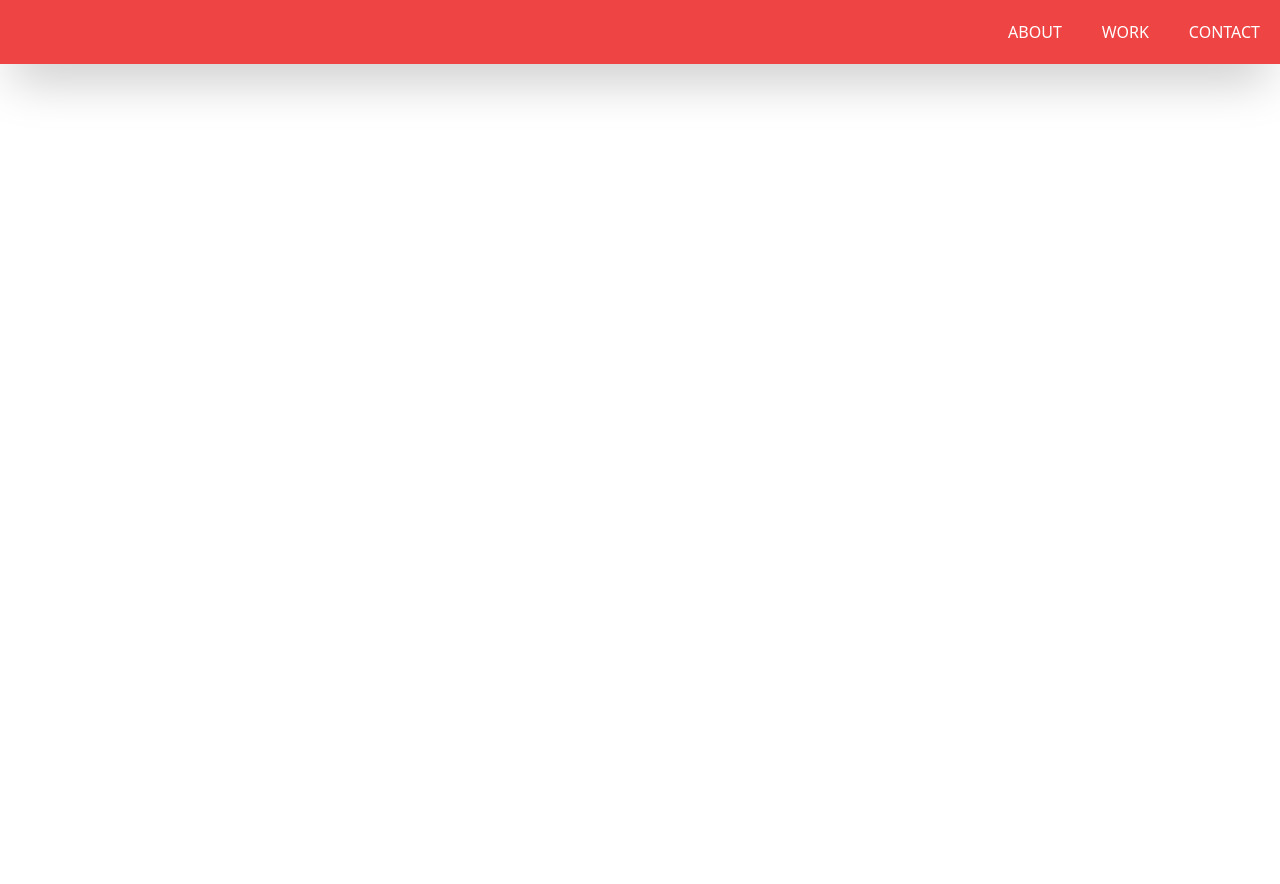
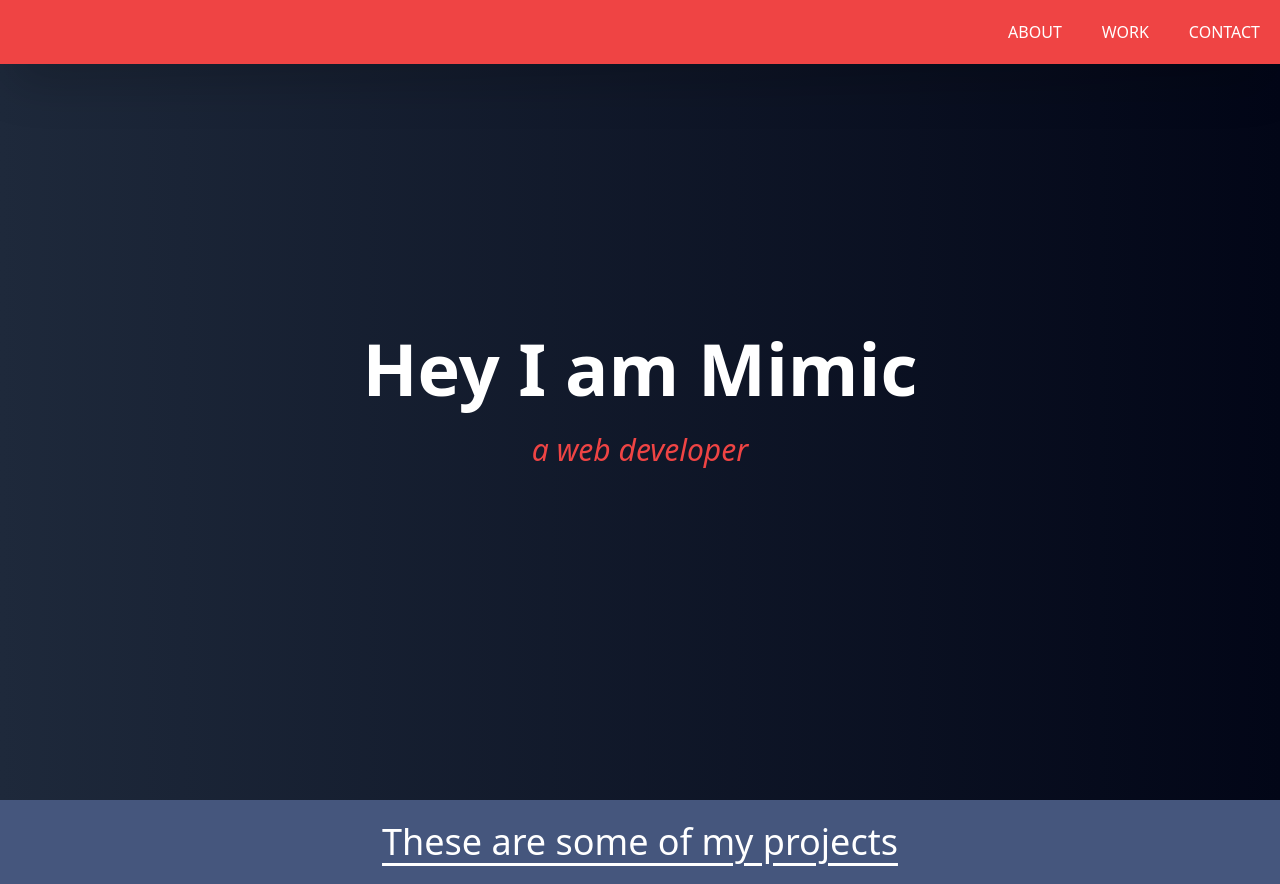
Before and after one commit to Daud-max/clone-project-with-tailwind, a website: page src/index.html in a window 1280 px wide. Before the commit the page ends 800 px from the top, so only its background shows below. Drawn offline with Linux system fonts and the light colour scheme.

Commit message:
hero section

```diff
--- a/src/index.html
+++ b/src/index.html
@@ -16,3 +16,12 @@
                 <li class="p-5 hover:bg-sky-900 "><a href="#contact-section">CONTACT</li></a>
             </ul>
         </nav>
+      </header>
+      <!-- this is hero section -->
+      <section id="about-section" class="h-screen bg-gradient-to-r from-slate-800 to-slate-950  flex flex-col justify-center items-center ">
+          <h1 class="text-7xl font-bold">Hey I am Mimic</h1>
+          <p class="text-red-500 italic font-light mt-7 text-3xl" >a web developer</p>
+        </section>
+        <!-- this is projects section  -->
+        <section id="project-section" class="bg-[#45567D]">
+          <h2 class="text-center text-4xl underline underline-offset-8 p-8 leading-5 rounded">These are some of my projects</h2>
```
